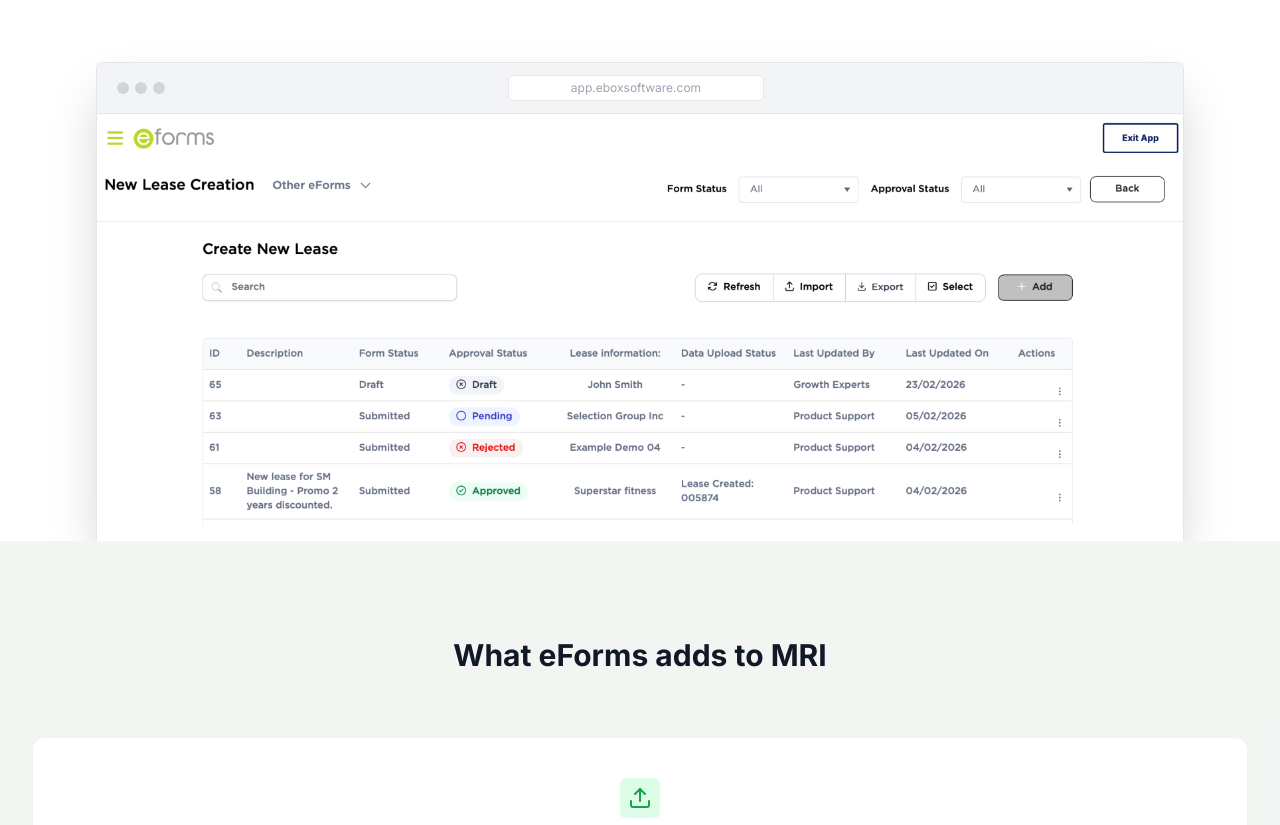
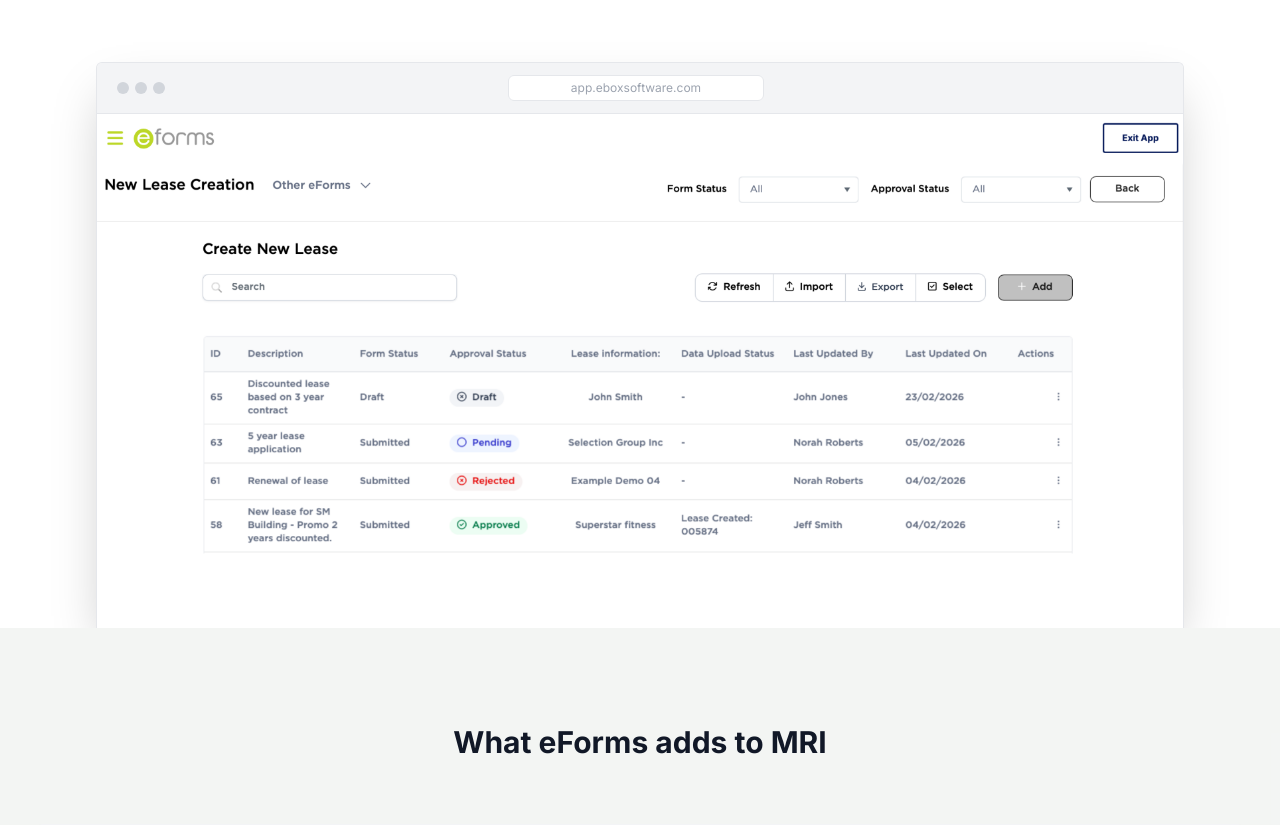
Before and after one commit to Growth-Experts/ebox-website, a React (Vite) app: page /eforms in a window 1280 px wide. Shown: the part 538-1363 px from the top of the page. Built offline with nearby package versions, Linux system fonts and the light colour scheme.

Commit message:
Replace eForms hero image with new lease creation screenshot
Made-with: Cursor

```diff
--- a/pages/EFormsPage.tsx
+++ b/pages/EFormsPage.tsx
@@ -52,7 +52,7 @@ const EFormsPage: React.FC = () => {
             </div>
 
             <img
-              src="/images/eforms-screenshot.png"
+              src="/images/eforms-new-lease-creation.png"
               alt="eForms new lease creation screen showing form statuses, approval workflows, and data upload tracking"
               className="w-full block"
             />
```
Also changed, not shown: public/images/eforms-new-lease-creation.png (added).
